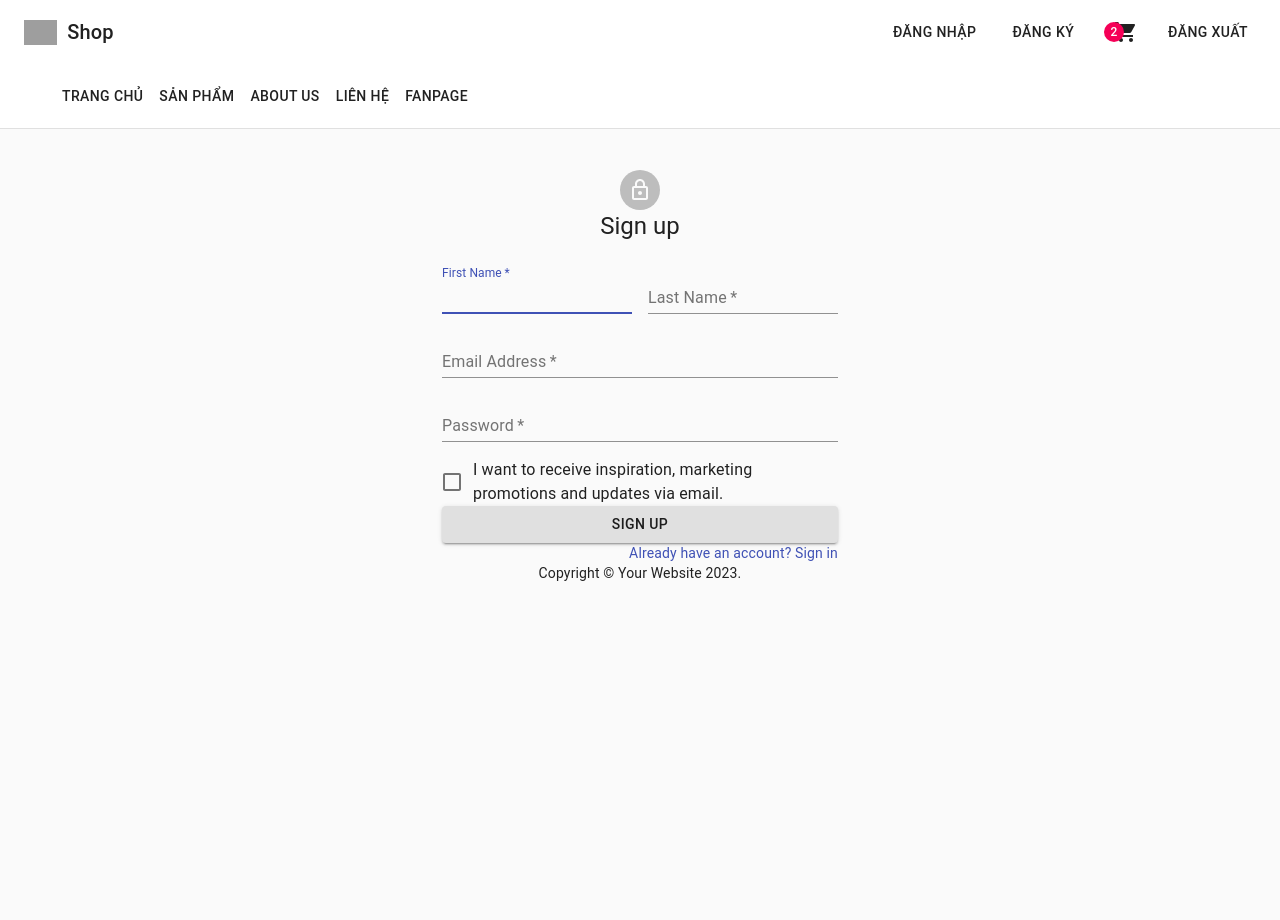
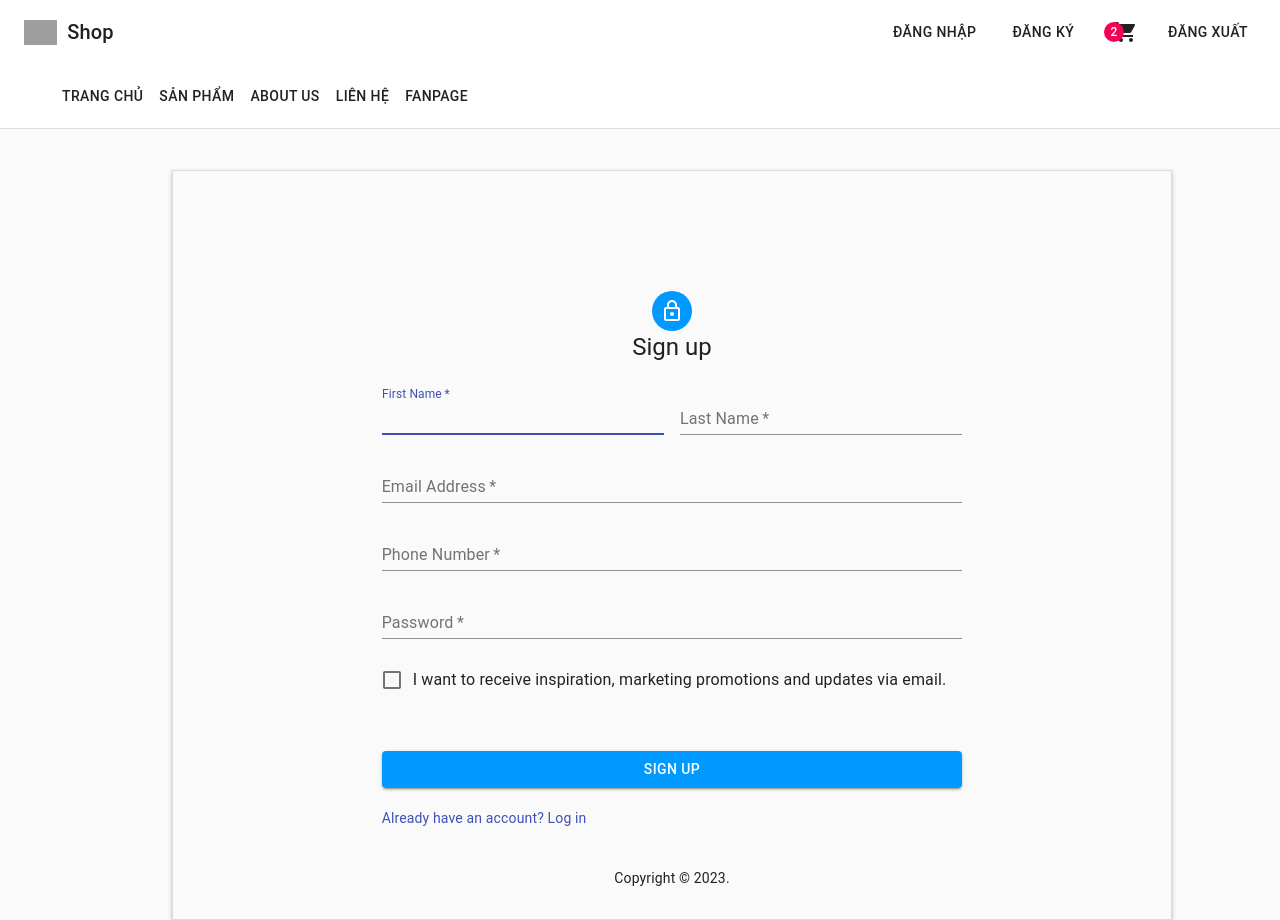
Before and after one commit to kirin017/Do-an-NMCNPM, a React (Create React App) app in the folder frontend/: page /signup in a window 1280 px wide. Before the commit the page ends 800 px from the top, so only its background shows below. Built offline with nearby package versions, Linux system fonts and the light colour scheme; grey boxes are pictures that could not be loaded.

Commit message:
Update SignUp

```diff
--- a/frontend/src/components/SignUp/Signup.jsx
+++ b/frontend/src/components/SignUp/Signup.jsx
@@ -5,9 +5,6 @@ function Copyright(props) {
   return (
     <Typography variant="body2" color="text.secondary" align="center" {...props}>
       {'Copyright © '}
-      <Link color="inherit" href="https://mui.com/">
-        Your Website
-      </Link>{' '}
       {new Date().getFullYear()}
       {'.'}
     </Typography>
@@ -26,17 +23,30 @@ export default function SignUp() {
   };
 
   return (
+
       <Container component="main" maxWidth="xs">
         <CssBaseline />
+
+        <Box
+         style = {{
+           border: '1px solid rgba(0, 0, 0, 0.12)',
+           boxShadow: '0px 2px 4px rgba(0, 0, 0, 0.25)',
+           width: '1000px',
+           height: '750px',
+           marginLeft: '-270px',
+         }}
+         >
         <Box
           sx={{
-            marginTop: 8,
+            marginTop: 120,
             display: 'flex',
             flexDirection: 'column',
             alignItems: 'center',
           }}
         >
-          <Avatar sx={{ m: 1, bgcolor: 'secondary.main' }}>
+          <Avatar
+            style={{ color: 'white', backgroundColor: '#0099FF'}}
+            sx={{ m: 1, bgcolor: 'secondary.main' }}>
             <LockOutlinedIcon />
           </Avatar>
           <Typography component="h1" variant="h5">
@@ -65,7 +75,10 @@ export default function SignUp() {
                         autoComplete="family-name"
                       />
                    </Grid>
-              <Grid item xs={12}>
+                  </Grid>
+                    <Grid
+                      style={{ marginTop: '20px'}}
+                      item xs={12}>
                         <TextField
                           required
                           fullWidth
@@ -75,7 +88,21 @@ export default function SignUp() {
                           autoComplete="email"
                         />
                     </Grid>
-              <Grid item xs={12}>
+                    <Grid
+                      style={{ marginTop: '20px'}}
+                      item xs={12}>
+                        <TextField
+                          required
+                          fullWidth
+                          id="phone"
+                          label="Phone Number"
+                          name="phone"
+                          autoComplete="phone"
+                        />
+                    </Grid>
+                    <Grid
+                      style={{ marginTop: '20px'}}
+                      item xs={12}>
                         <TextField
                           required
                           fullWidth
@@ -86,14 +113,18 @@ export default function SignUp() {
                           autoComplete="new-password"
                         />
                     </Grid>
-              <Grid item xs={12}>
+                    <Grid
+                      style={{ marginTop: '20px'}}
+                      item xs={12}>
                         <FormControlLabel
                           control={<Checkbox value="allowExtraEmails" color="primary" />}
-                  label="I want to receive inspiration, marketing promotions and updates via email."
+                          label="I want to receive inspiration,
+                          marketing promotions and updates via email."
                         />
                     </Grid>
-            </Grid>
+
                     <Button
+                    style={{ marginTop: '50px', color: 'white', backgroundColor: '#0099FF'}}
                     type="submit"
                     fullWidth
                     variant="contained"
@@ -101,16 +132,21 @@ export default function SignUp() {
                     >
                     Sign Up
                     </Button>
-            <Grid container justifyContent="flex-end">
-              <Grid item>
-                <Link href="#" variant="body2">
-                  Already have an account? Sign in
+                    <Grid container>
+                    <Grid item
+                      style={{ marginTop: '20px'}}
+                    >
+                        <Link href="/login" variant="body2">
+                        {"Already have an account? Log in"}
                         </Link>
                     </Grid>
                     </Grid>
           </Box>
         </Box>
-        <Copyright sx={{ mt: 5 }} />
+        <Copyright
+          style={{ marginTop: '40px'}}
+          sx={{ mt: 5 }} />
+        </Box>
       </Container>
   );
 }
```
Also changed, not shown: frontend/src/components/SignUp/halo.js (deleted), 1 other file (tests, documents, lock files or other folders). Lines whose indentation alone changed are shown as unchanged.
